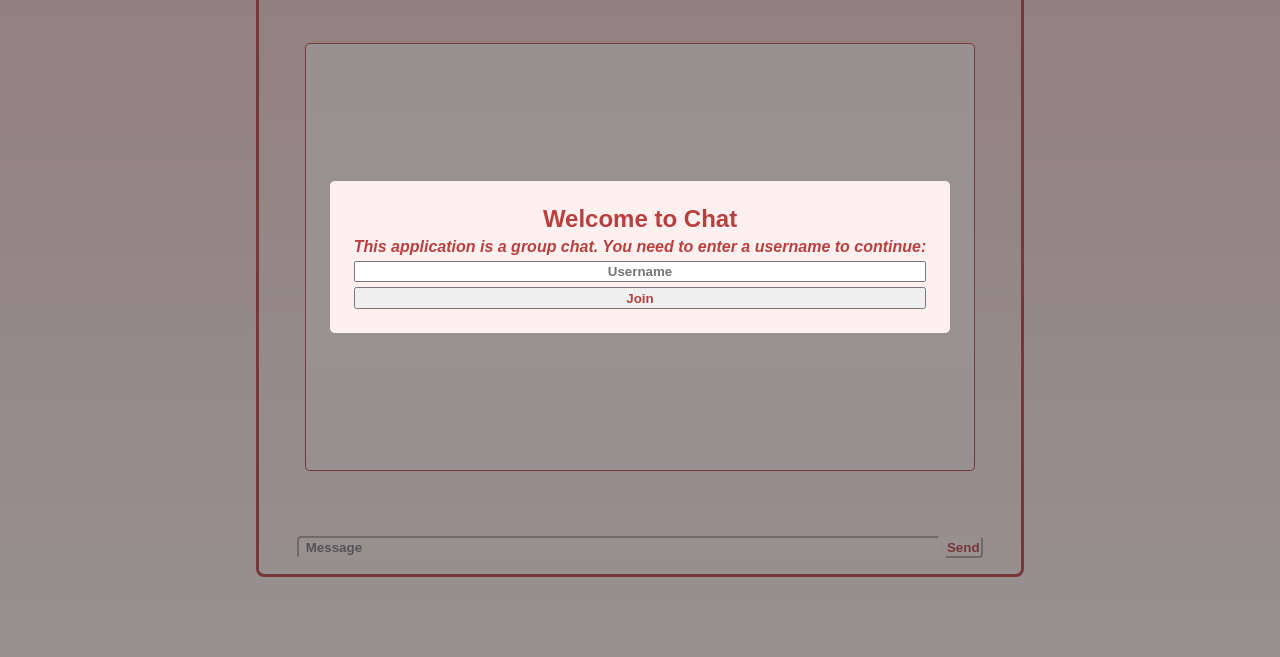
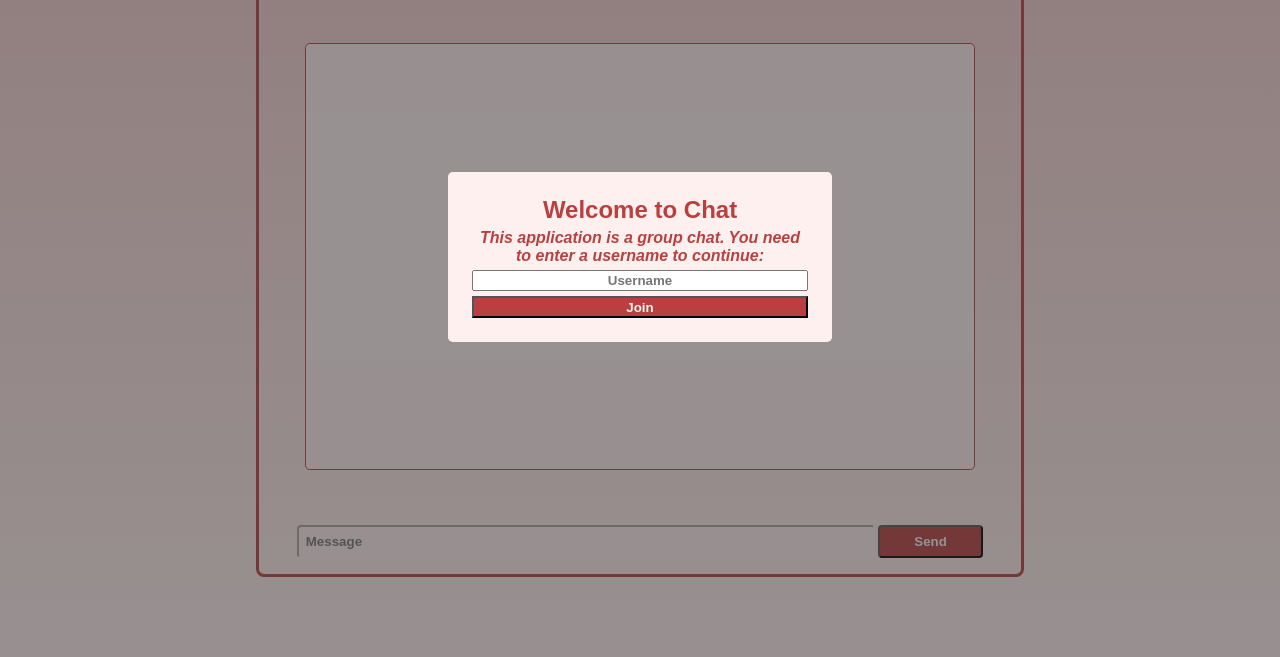
Before and after one commit to CarlosDanielEspinoza/group_chat, a website: page public/index.html in a window 1280 px wide. Shown: the part 143-800 px from the top of the page. Drawn offline with nearby package versions, Linux system fonts and the light colour scheme; no server answers.

Commit message:
changes in styles to the Chat

```diff
--- a/public/css/style.css
+++ b/public/css/style.css
@@ -58,6 +58,7 @@ body{
 }
 
 .Top h1{
+	font-size: 2em;
 	color: whitesmoke;
 	user-select: none;
 	margin: 0.1em;
@@ -85,6 +86,7 @@ body{
 }
 
 #boxMessage{
+	height: 2.5em;
 	background-color: rgb(255, 240, 240);
 	border-color: rgb(255, 240, 240);
 	border-radius: 0.3em;
@@ -93,19 +95,21 @@ body{
 	text-align: left;
 	outline: none;
 
-	flex: 1 1;
+	flex: 10 1;
 }
 #btnSend{
-	background-color: rgb(255, 240, 240);
+	height: 2.5em;
+	background-color: #ba3f3f;
+	color: whitesmoke;
 	border-radius: 0.3em;
-	border-color: rgb(255, 240, 240);
 	padding: 0.1em;
 
+	flex: 1 7%;
 	cursor: pointer;
 
 }
 #btnSend:hover{
-	background-color: rgb(255, 200, 200)
+	background-color: #c05252;
 }
 
 #over{
@@ -126,6 +130,7 @@ body{
 	border-radius: 0.3em;
 	margin: 1em;
 	padding: 1.5em;
+	max-width: 30%;
 
 	display: flex;
 	flex-direction: column;
@@ -141,6 +146,10 @@ body{
 }
 #warning input{
 	padding: 0.1em;
+}
+#join{
+	color: whitesmoke;
+	background-color: #ba3f3f;
 }
 
 .myUser{
@@ -217,4 +226,8 @@ body{
 		display: flex;
 	}
 
+	#warning{
+		max-width: none;
+	}
+
 }
```
Also changed, not shown: 1 other file.
